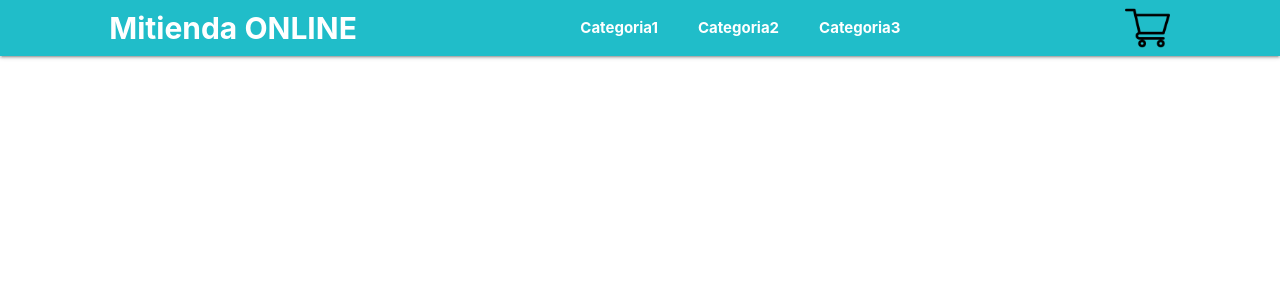
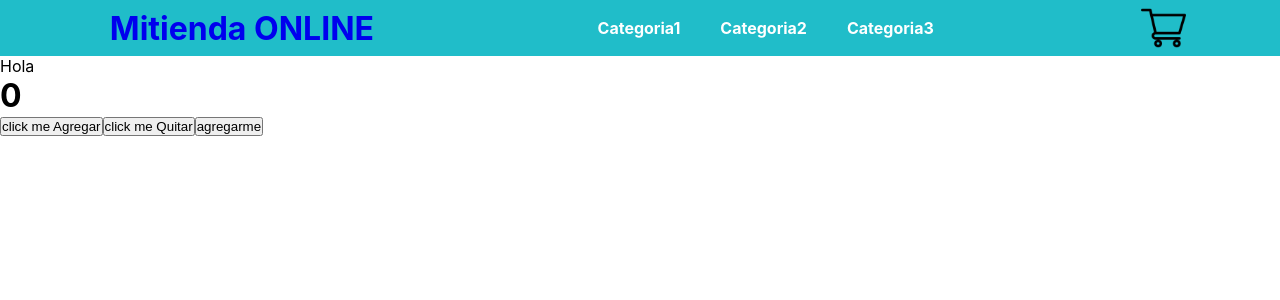
Before and after one commit to Veilen1/proyecto-react, a React (Create React App) app: page / in a window 1280 px wide. Shown: the top 300 px of the page. Built offline with nearby package versions, Linux system fonts and the light colour scheme.

Commit message:
Probando hooks

```diff
--- a/src/App.js
+++ b/src/App.js
@@ -1,10 +1,16 @@
 
 import React from "react";
 import Header from "./components/Header/Header"
+import ItemListContainer from "./components/ItemListContainer/ItemListContainer";
+
+
 const App = () => {
+  const miMensaje= "Hola";
+
   return (
   <>
     <Header/>
+    <ItemListContainer miProp={miMensaje}/>
   </>
   )
 }
--- a/src/components/Carrito/Carrito.js
+++ b/src/components/Carrito/Carrito.js
@@ -1,5 +1,4 @@
 import React from "react";
-import "materialize-css/dist/css/materialize.min.css"
 import "../Nav/styles.css"
 import CarritoNashe from "../../assets/carrito-de-compras.png"
 
--- /dev/null
+++ b/src/components/ItemListContainer/ItemListContainer.js
@@ -0,0 +1,32 @@
+import React, { useState } from "react";
+
+const ItemListContainer = ({miProp}) => {
+
+    const [contador, setContador] = useState(0);
+    const [users, setUsers] = useState([{name: "Felipe"},{name: "Agustin"}])
+
+
+    const handlerClickAgregar = () => {
+        setContador(contador + 1)
+    }
+    const handlerClickQuitar = () => {
+        setContador(contador - 1)
+    }
+    const addValentin = () => {
+        const valentin = {name: "Valentin"};
+        setUsers([...users,valentin]);
+    }
+    return(
+        <>
+            <div>{miProp}</div>
+            <h1>{contador}</h1>
+            <button onClick={handlerClickAgregar}>click me Agregar</button>
+            <button onClick={handlerClickQuitar}>click me Quitar</button>
+            <button onClick={addValentin}>agregarme </button>
+        </>
+    )
+
+
+}
+
+export default ItemListContainer;
```
